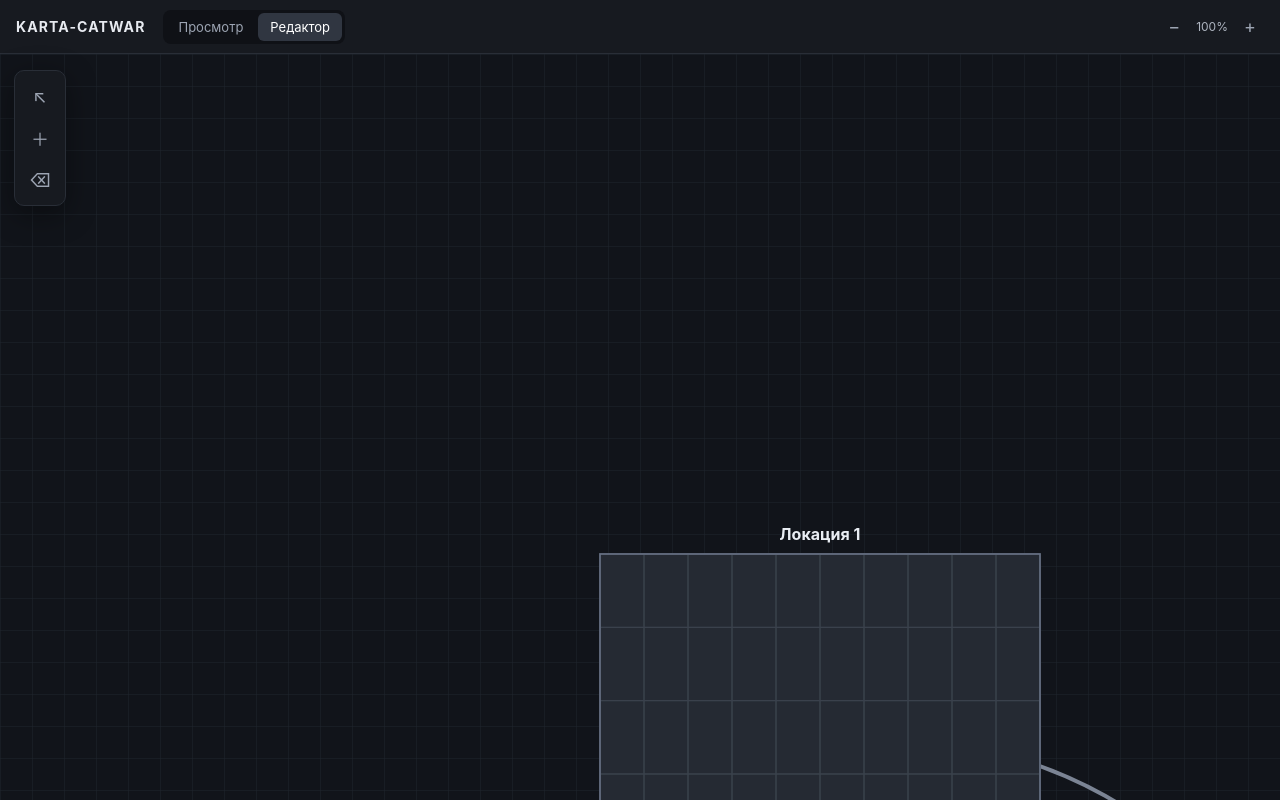
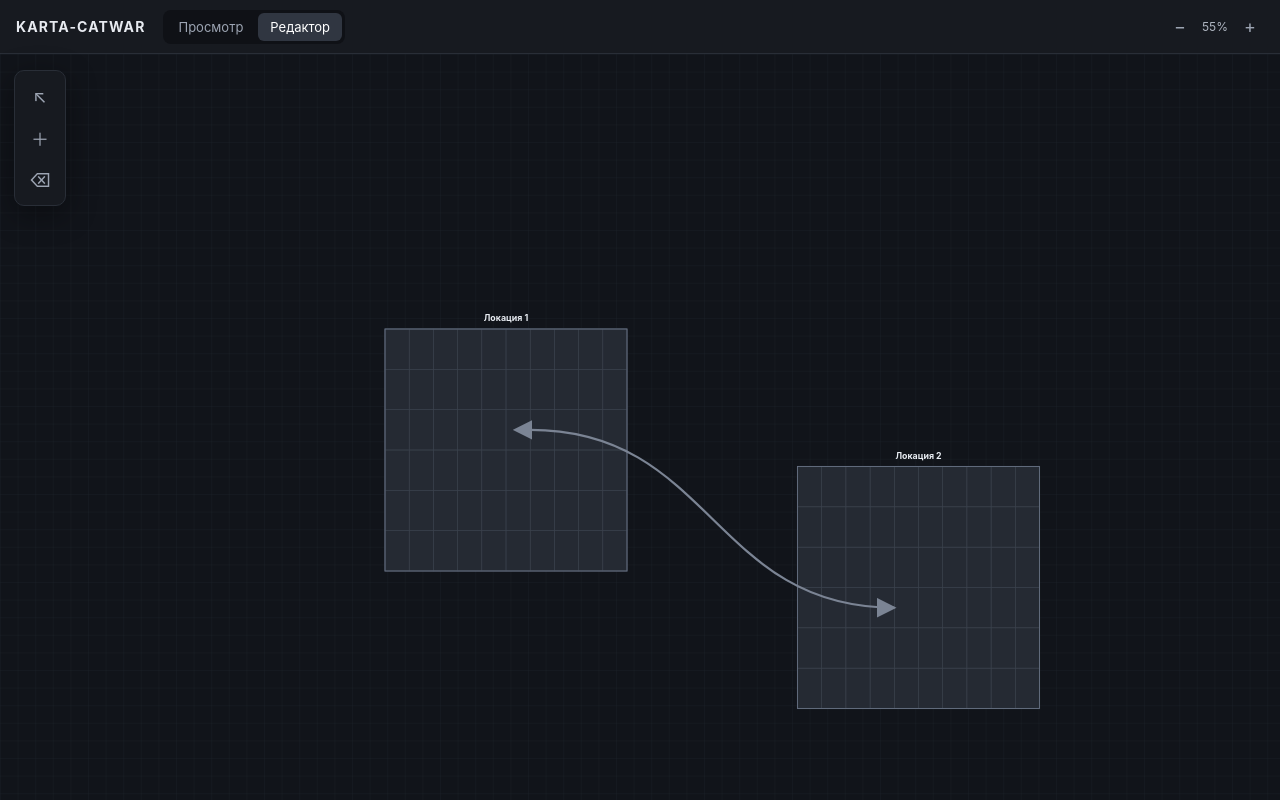
Before and after one commit to asiqut/KARTA-CATWAR, a React (Vite) app: page / in a window 1280 px wide. Built offline with nearby package versions, Linux system fonts and the light colour scheme.

Commit message:
Refine canvas zoom, drag title, centered handles, and connector layering

```diff
--- a/src/App.tsx
+++ b/src/App.tsx
@@ -1,32 +1,9 @@
 import { useMemo, useRef, useState, type PointerEvent as ReactPointerEvent } from 'react'
 
-type Transition = {
-  id: string
-  row: number
-  col: number
-}
-
-type Location = {
-  id: string
-  name: string
-  x: number
-  y: number
-  size: number
-  transitions: Transition[]
-}
-
-type ConnectorEndpoint = {
-  locationId: string
-  transitionId: string
-}
-
-type Connector = {
-  id: string
-  from: ConnectorEndpoint
-  to: ConnectorEndpoint
-  color: string
-  arrows: 'none' | 'start' | 'end' | 'both'
-}
+type Transition = { id: string; row: number; col: number }
+type Location = { id: string; name: string; x: number; y: number; size: number; transitions: Transition[] }
+type ConnectorEndpoint = { locationId: string; transitionId: string }
+type Connector = { id: string; from: ConnectorEndpoint; to: ConnectorEndpoint; color: string; arrows: 'none' | 'start' | 'end' | 'both' }
 
 const GRID_COLS = 10
 const GRID_ROWS = 6
@@ -35,52 +12,27 @@ const CANVAS_WIDTH = 5000
 const CANVAS_HEIGHT = 3500
 
 function makeTransitions(locationId: string): Transition[] {
-  return Array.from({ length: GRID_ROWS * GRID_COLS }, (_, index) => ({
-    id: `${locationId}-t-${index}`,
-    row: Math.floor(index / GRID_COLS),
-    col: index % GRID_COLS,
-  }))
+  return Array.from({ length: GRID_ROWS * GRID_COLS }, (_, index) => ({ id: `${locationId}-t-${index}`, row: Math.floor(index / GRID_COLS), col: index % GRID_COLS }))
 }
 
 const initialLocations: Location[] = [
-  { id: 'loc-1', name: 'Локация 1', x: 600, y: 500, size: LOCATION_SIZE, transitions: makeTransitions('loc-1') },
-  { id: 'loc-2', name: 'Локация 2', x: 1500, y: 800, size: LOCATION_SIZE, transitions: makeTransitions('loc-2') },
+  { id: 'loc-1', name: 'Локация 1', x: 700, y: 500, size: LOCATION_SIZE, transitions: makeTransitions('loc-1') },
+  { id: 'loc-2', name: 'Локация 2', x: 1450, y: 750, size: LOCATION_SIZE, transitions: makeTransitions('loc-2') },
 ]
 
-const initialConnectors: Connector[] = [
-  {
-    id: 'conn-1',
-    from: { locationId: 'loc-1', transitionId: 'loc-1-t-25' },
-    to: { locationId: 'loc-2', transitionId: 'loc-2-t-34' },
-    color: '#7b8494',
-    arrows: 'both',
-  },
-]
+const initialConnectors: Connector[] = [{ id: 'conn-1', from: { locationId: 'loc-1', transitionId: 'loc-1-t-25' }, to: { locationId: 'loc-2', transitionId: 'loc-2-t-34' }, color: '#7b8494', arrows: 'both' }]
 
 function transitionCenter(location: Location, transition: Transition) {
-  const cellWidth = location.size / GRID_COLS
-  const cellHeight = location.size / GRID_ROWS
-  return {
-    x: location.x + transition.col * cellWidth + cellWidth / 2,
-    y: location.y + transition.row * cellHeight + cellHeight / 2,
-  }
+  const w = location.size / GRID_COLS, h = location.size / GRID_ROWS
+  return { x: location.x + transition.col * w + w / 2, y: location.y + transition.row * h + h / 2 }
 }
 
 function connectorPoint(location: Location, transition: Transition, other: { x: number; y: number }) {
-  const cellWidth = location.size / GRID_COLS
-  const cellHeight = location.size / GRID_ROWS
-  const cellLeft = location.x + transition.col * cellWidth
-  const cellTop = location.y + transition.row * cellHeight
-  const cellRight = cellLeft + cellWidth
-  const cellBottom = cellTop + cellHeight
-  const center = { x: cellLeft + cellWidth / 2, y: cellTop + cellHeight / 2 }
-  const dx = other.x - center.x
-  const dy = other.y - center.y
-
-  if (Math.abs(dx / cellWidth) >= Math.abs(dy / cellHeight)) {
-    return { x: dx >= 0 ? cellRight : cellLeft, y: center.y }
-  }
-  return { x: center.x, y: dy >= 0 ? cellBottom : cellTop }
+  const w = location.size / GRID_COLS, h = location.size / GRID_ROWS
+  const left = location.x + transition.col * w, top = location.y + transition.row * h
+  const center = { x: left + w / 2, y: top + h / 2 }, dx = other.x - center.x, dy = other.y - center.y
+  if (Math.abs(dx / w) >= Math.abs(dy / h)) return { x: dx >= 0 ? left + w : left, y: center.y }
+  return { x: center.x, y: dy >= 0 ? top + h : top }
 }
 
 export function App() {
@@ -90,241 +42,77 @@ export function App() {
   const [selected, setSelected] = useState<string | null>(null)
   const [hoveredTransition, setHoveredTransition] = useState<ConnectorEndpoint | null>(null)
   const [connectionStart, setConnectionStart] = useState<ConnectorEndpoint | null>(null)
-  const [zoom, setZoom] = useState(1)
+  const [zoom, setZoom] = useState(0.55)
   const dragging = useRef<{ id: string; startX: number; startY: number; x: number; y: number } | null>(null)
-
   const locationMap = useMemo(() => new Map(locations.map((item) => [item.id, item])), [locations])
 
   function addLocation() {
     const id = `loc-${Date.now()}`
-    setLocations((current) => [
-      ...current,
-      {
-        id,
-        name: `Локация ${current.length + 1}`,
-        x: 700 + current.length * 120,
-        y: 1500 + current.length * 120,
-        size: LOCATION_SIZE,
-        transitions: makeTransitions(id),
-      },
-    ])
+    setLocations((current) => [...current, { id, name: `Локация ${current.length + 1}`, x: 900 + current.length * 100, y: 1200 + current.length * 100, size: LOCATION_SIZE, transitions: makeTransitions(id) }])
     setSelected(id)
   }
 
   function startDrag(event: ReactPointerEvent<SVGGElement>, location: Location) {
-    if (mode !== 'editor') return
+    if (mode !== 'editor' || connectionStart) return
     event.stopPropagation()
     event.currentTarget.setPointerCapture(event.pointerId)
-    dragging.current = {
-      id: location.id,
-      startX: event.clientX,
-      startY: event.clientY,
-      x: location.x,
-      y: location.y,
-    }
+    dragging.current = { id: location.id, startX: event.clientX, startY: event.clientY, x: location.x, y: location.y }
   }
-
   function dragLocation(event: ReactPointerEvent<SVGGElement>) {
     const drag = dragging.current
     if (!drag) return
-    const dx = (event.clientX - drag.startX) / zoom
-    const dy = (event.clientY - drag.startY) / zoom
-    setLocations((current) => current.map((item) =>
-      item.id === drag.id ? { ...item, x: drag.x + dx, y: drag.y + dy } : item,
-    ))
+    const dx = (event.clientX - drag.startX) / zoom, dy = (event.clientY - drag.startY) / zoom
+    setLocations((current) => current.map((item) => item.id === drag.id ? { ...item, x: drag.x + dx, y: drag.y + dy } : item))
   }
-
-  function stopDrag() {
-    dragging.current = null
-  }
-
-  function beginConnection(endpoint: ConnectorEndpoint, event: ReactPointerEvent) {
-    if (mode !== 'editor') return
-    event.stopPropagation()
-    setConnectionStart(endpoint)
-    setSelected(endpoint.locationId)
-  }
-
+  function stopDrag() { dragging.current = null }
+  function beginConnection(endpoint: ConnectorEndpoint, event: ReactPointerEvent) { if (mode !== 'editor') return; event.stopPropagation(); setConnectionStart(endpoint); setSelected(endpoint.locationId) }
   function finishConnection(endpoint: ConnectorEndpoint, event: ReactPointerEvent) {
     if (!connectionStart || mode !== 'editor') return
     event.stopPropagation()
     if (connectionStart.locationId === endpoint.locationId && connectionStart.transitionId === endpoint.transitionId) return
-
-    setConnectors((current) => [
-      ...current,
-      {
-        id: `conn-${Date.now()}`,
-        from: connectionStart,
-        to: endpoint,
-        color: '#7b8494',
-        arrows: 'both',
-      },
-    ])
+    setConnectors((current) => [...current, { id: `conn-${Date.now()}`, from: connectionStart, to: endpoint, color: '#7b8494', arrows: 'both' }])
     setConnectionStart(null)
   }
-
   function deleteSelected() {
     if (!selected || mode !== 'editor') return
     setLocations((current) => current.filter((item) => item.id !== selected))
     setConnectors((current) => current.filter((item) => item.from.locationId !== selected && item.to.locationId !== selected))
-    setConnectionStart(null)
-    setSelected(null)
+    setConnectionStart(null); setSelected(null)
   }
 
-  return (
-    <div className="app">
-      <header className="topbar">
-        <div className="brand">KARTA-CATWAR</div>
-        <div className="mode-switch">
-          <button className={mode === 'viewer' ? 'active' : ''} onClick={() => setMode('viewer')}>Просмотр</button>
-          <button className={mode === 'editor' ? 'active' : ''} onClick={() => setMode('editor')}>Редактор</button>
-        </div>
-        <div className="top-actions">
-          <button onClick={() => setZoom((value) => Math.max(0.4, value - 0.1))}>−</button>
-          <span>{Math.round(zoom * 100)}%</span>
-          <button onClick={() => setZoom((value) => Math.min(2, value + 0.1))}>+</button>
-        </div>
-      </header>
+  return <div className="app">
+    <header className="topbar"><div className="brand">KARTA-CATWAR</div><div className="mode-switch"><button className={mode === 'viewer' ? 'active' : ''} onClick={() => setMode('viewer')}>Просмотр</button><button className={mode === 'editor' ? 'active' : ''} onClick={() => setMode('editor')}>Редактор</button></div><div className="top-actions"><button onClick={() => setZoom((v) => Math.max(0.25, v - 0.1))}>−</button><span>{Math.round(zoom * 100)}%</span><button onClick={() => setZoom((v) => Math.min(1.5, v + 0.1))}>+</button></div></header>
+    <aside className="toolbar"><button title="Выбор">↖</button>{mode === 'editor' && <button title="Добавить локацию" onClick={addLocation}>＋</button>}{mode === 'editor' && <button title="Удалить выбранное" onClick={deleteSelected}>⌫</button>}</aside>
+    <main className="canvas-shell"><div className="canvas" onClick={() => { setSelected(null); setConnectionStart(null) }}><svg className="map" width={CANVAS_WIDTH} height={CANVAS_HEIGHT} viewBox={`0 0 ${CANVAS_WIDTH} ${CANVAS_HEIGHT}`} style={{ transform: `scale(${zoom})` }}>
+      <defs><pattern id="canvas-grid" width="32" height="32" patternUnits="userSpaceOnUse"><path d="M 32 0 L 0 0 0 32" fill="none" stroke="#20252d" strokeWidth="1" /></pattern><marker id="arrow-end" markerWidth="9" markerHeight="9" refX="8" refY="4.5" orient="auto"><path d="M0,0 L9,4.5 L0,9 Z" fill="context-stroke" /></marker><marker id="arrow-start" markerWidth="9" markerHeight="9" refX="1" refY="4.5" orient="auto-start-reverse"><path d="M0,0 L9,4.5 L0,9 Z" fill="context-stroke" /></marker></defs>
+      <rect width={CANVAS_WIDTH} height={CANVAS_HEIGHT} fill="url(#canvas-grid)" />
 
-      <aside className="toolbar">
-        <button title="Выбор">↖</button>
-        {mode === 'editor' && <button title="Добавить локацию" onClick={addLocation}>＋</button>}
-        {mode === 'editor' && <button title="Удалить выбранное" onClick={deleteSelected}>⌫</button>}
-      </aside>
+      {locations.map((location) => <g key={location.id} className={`location ${selected === location.id ? 'selected' : ''}`} transform={`translate(${location.x} ${location.y})`} onClick={(event) => { event.stopPropagation(); setSelected(location.id) }} onPointerDown={(event) => startDrag(event, location)} onPointerMove={dragLocation} onPointerUp={stopDrag} onPointerCancel={stopDrag}>
+        <rect width={location.size} height={location.size} className="location-bg" />
+        <text x={location.size / 2} y="-14" textAnchor="middle" className="location-title">{location.name}</text>
+        <g className="transition-grid">{location.transitions.map((transition) => {
+          const cellWidth = location.size / GRID_COLS, cellHeight = location.size / GRID_ROWS, endpoint = { locationId: location.id, transitionId: transition.id }
+          const isHovered = hoveredTransition?.locationId === location.id && hoveredTransition.transitionId === transition.id, isStart = connectionStart?.locationId === location.id && connectionStart.transitionId === transition.id
+          const cx = transition.col * cellWidth + cellWidth / 2, cy = transition.row * cellHeight + cellHeight / 2
+          return <g key={transition.id} className={`transition-cell ${isHovered ? 'hovered' : ''} ${isStart ? 'connection-start' : ''}`} onPointerEnter={() => setHoveredTransition(endpoint)} onPointerLeave={() => setHoveredTransition(null)} onPointerDown={(event) => { event.stopPropagation(); if (connectionStart) finishConnection(endpoint, event) }}>
+            <rect x={transition.col * cellWidth} y={transition.row * cellHeight} width={cellWidth} height={cellHeight} />
+            {isHovered && mode === 'editor' && !connectionStart && <g className="transition-connect-handle" onPointerDown={(event) => beginConnection(endpoint, event)}><circle cx={cx} cy={cy} r="9" /><path d={`M ${cx - 4} ${cy} L ${cx + 4} ${cy}`} /></g>}
+          </g>
+        })}</g>
+        <rect width={location.size} height={location.size} className="location-frame" />
+      </g>)}
 
-      <main className="canvas-shell">
-        <div className="canvas" onClick={() => { setSelected(null); setConnectionStart(null) }}>
-          <svg
-            className="map"
-            width={CANVAS_WIDTH}
-            height={CANVAS_HEIGHT}
-            viewBox={`0 0 ${CANVAS_WIDTH} ${CANVAS_HEIGHT}`}
-            style={{ transform: `scale(${zoom})` }}
-          >
-            <defs>
-              <pattern id="canvas-grid" width="32" height="32" patternUnits="userSpaceOnUse">
-                <path d="M 32 0 L 0 0 0 32" fill="none" stroke="#20252d" strokeWidth="1" />
-              </pattern>
-              <marker id="arrow-end" markerWidth="9" markerHeight="9" refX="8" refY="4.5" orient="auto">
-                <path d="M0,0 L9,4.5 L0,9 Z" fill="context-stroke" />
-              </marker>
-              <marker id="arrow-start" markerWidth="9" markerHeight="9" refX="1" refY="4.5" orient="auto-start-reverse">
-                <path d="M0,0 L9,4.5 L0,9 Z" fill="context-stroke" />
-              </marker>
-            </defs>
-            <rect width={CANVAS_WIDTH} height={CANVAS_HEIGHT} fill="url(#canvas-grid)" />
+      <g className="connectors-layer">{connectors.map((connector) => {
+        const fl = locationMap.get(connector.from.locationId), tl = locationMap.get(connector.to.locationId)
+        if (!fl || !tl) return null
+        const ft = fl.transitions.find((item) => item.id === connector.from.transitionId), tt = tl.transitions.find((item) => item.id === connector.to.transitionId)
+        if (!ft || !tt) return null
+        const fc = transitionCenter(fl, ft), tc = transitionCenter(tl, tt), a = connectorPoint(fl, ft, tc), b = connectorPoint(tl, tt, fc), midX = (a.x + b.x) / 2
+        return <path key={connector.id} d={`M ${a.x} ${a.y} C ${midX} ${a.y}, ${midX} ${b.y}, ${b.x} ${b.y}`} fill="none" stroke={connector.color} strokeWidth="4" markerStart={connector.arrows === 'start' || connector.arrows === 'both' ? 'url(#arrow-start)' : undefined} markerEnd={connector.arrows === 'end' || connector.arrows === 'both' ? 'url(#arrow-end)' : undefined} pointerEvents="none" />
+      })}</g>
 
-            {connectors.map((connector) => {
-              const fromLocation = locationMap.get(connector.from.locationId)
-              const toLocation = locationMap.get(connector.to.locationId)
-              if (!fromLocation || !toLocation) return null
-              const fromTransition = fromLocation.transitions.find((item) => item.id === connector.from.transitionId)
-              const toTransition = toLocation.transitions.find((item) => item.id === connector.to.transitionId)
-              if (!fromTransition || !toTransition) return null
-
-              const fromCenter = transitionCenter(fromLocation, fromTransition)
-              const toCenter = transitionCenter(toLocation, toTransition)
-              const a = connectorPoint(fromLocation, fromTransition, toCenter)
-              const b = connectorPoint(toLocation, toTransition, fromCenter)
-              const midX = (a.x + b.x) / 2
-              const markerStart = connector.arrows === 'start' || connector.arrows === 'both' ? 'url(#arrow-start)' : undefined
-              const markerEnd = connector.arrows === 'end' || connector.arrows === 'both' ? 'url(#arrow-end)' : undefined
-
-              return (
-                <path
-                  key={connector.id}
-                  d={`M ${a.x} ${a.y} C ${midX} ${a.y}, ${midX} ${b.y}, ${b.x} ${b.y}`}
-                  fill="none"
-                  stroke={connector.color}
-                  strokeWidth="4"
-                  markerStart={markerStart}
-                  markerEnd={markerEnd}
-                  pointerEvents="none"
-                />
-              )
-            })}
-
-            {connectionStart && hoveredTransition && (() => {
-              const fromLocation = locationMap.get(connectionStart.locationId)
-              const toLocation = locationMap.get(hoveredTransition.locationId)
-              if (!fromLocation || !toLocation) return null
-              const fromTransition = fromLocation.transitions.find((item) => item.id === connectionStart.transitionId)
-              const toTransition = toLocation.transitions.find((item) => item.id === hoveredTransition.transitionId)
-              if (!fromTransition || !toTransition) return null
-              const from = transitionCenter(fromLocation, fromTransition)
-              const to = transitionCenter(toLocation, toTransition)
-              return <path className="connection-preview" d={`M ${from.x} ${from.y} L ${to.x} ${to.y}`} />
-            })()}
-
-            {locations.map((location) => (
-              <g
-                key={location.id}
-                className={`location ${selected === location.id ? 'selected' : ''}`}
-                transform={`translate(${location.x} ${location.y})`}
-                onClick={(event) => { event.stopPropagation(); setSelected(location.id) }}
-                onPointerDown={(event) => startDrag(event, location)}
-                onPointerMove={dragLocation}
-                onPointerUp={stopDrag}
-                onPointerCancel={stopDrag}
-              >
-                <rect width={location.size} height={location.size} className="location-bg" />
-                <text x={location.size / 2} y="-14" textAnchor="middle" className="location-title">{location.name}</text>
-
-                <g className="transition-grid">
-                  {location.transitions.map((transition) => {
-                    const cellWidth = location.size / GRID_COLS
-                    const cellHeight = location.size / GRID_ROWS
-                    const endpoint = { locationId: location.id, transitionId: transition.id }
-                    const isHovered = hoveredTransition?.locationId === location.id && hoveredTransition.transitionId === transition.id
-                    const isStart = connectionStart?.locationId === location.id && connectionStart.transitionId === transition.id
-                    const cx = transition.col * cellWidth + cellWidth / 2
-                    const cy = transition.row * cellHeight + cellHeight / 2
-
-                    return (
-                      <g
-                        key={transition.id}
-                        className={`transition-cell ${isHovered ? 'hovered' : ''} ${isStart ? 'connection-start' : ''}`}
-                        onPointerEnter={() => setHoveredTransition(endpoint)}
-                        onPointerLeave={() => setHoveredTransition(null)}
-                        onPointerDown={(event) => {
-                          event.stopPropagation()
-                          if (connectionStart) finishConnection(endpoint, event)
-                        }}
-                      >
-                        <rect
-                          x={transition.col * cellWidth}
-                          y={transition.row * cellHeight}
-                          width={cellWidth}
-                          height={cellHeight}
-                        />
-                        {isHovered && mode === 'editor' && !connectionStart && (
-                          <g className="transition-connect-handle" onPointerDown={(event) => beginConnection(endpoint, event)}>
-                            <circle cx={cx + cellWidth / 2 - 8} cy={cy} r="13" />
-                            <path d={`M ${cx + cellWidth / 2 - 13} ${cy} L ${cx + cellWidth / 2 - 3} ${cy} M ${cx + cellWidth / 2 - 7} ${cy - 4} L ${cx + cellWidth / 2 - 3} ${cy} L ${cx + cellWidth / 2 - 7} ${cy + 4}`} />
-                          </g>
-                        )}
-                      </g>
-                    )
-                  })}
-                </g>
-
-                <rect width={location.size} height={location.size} className="location-frame" />
-              </g>
-            ))}
-          </svg>
-        </div>
-      </main>
-
-      {selected && mode === 'editor' && (
-        <section className="inspector">
-          <div className="inspector-title">Локация</div>
-          <input
-            value={locationMap.get(selected)?.name ?? ''}
-            onChange={(event) => setLocations((current) => current.map((item) => item.id === selected ? { ...item, name: event.target.value } : item))}
-          />
-          <div className="inspector-note">Наведите на ячейку перехода — справа появится точка соединения. Нажмите её, затем выберите другую ячейку.</div>
-        </section>
-      )}
-    </div>
-  )
+      {connectionStart && hoveredTransition && (() => { const fl = locationMap.get(connectionStart.locationId), tl = locationMap.get(hoveredTransition.locationId); if (!fl || !tl) return null; const ft = fl.transitions.find((item) => item.id === connectionStart.transitionId), tt = tl.transitions.find((item) => item.id === hoveredTransition.transitionId); if (!ft || !tt) return null; const a = transitionCenter(fl, ft), b = transitionCenter(tl, tt); return <path className="connection-preview" d={`M ${a.x} ${a.y} L ${b.x} ${b.y}`} /> })()}
+    </svg></div></main>
+    {selected && mode === 'editor' && <section className="inspector"><div className="inspector-title">Локация</div><input value={locationMap.get(selected)?.name ?? ''} onChange={(event) => setLocations((current) => current.map((item) => item.id === selected ? { ...item, name: event.target.value } : item))} /><div className="inspector-note">Наведите на ячейку — точка в её центре запускает соединение с другим переходом.</div></section>}
+  </div>
 }
```
